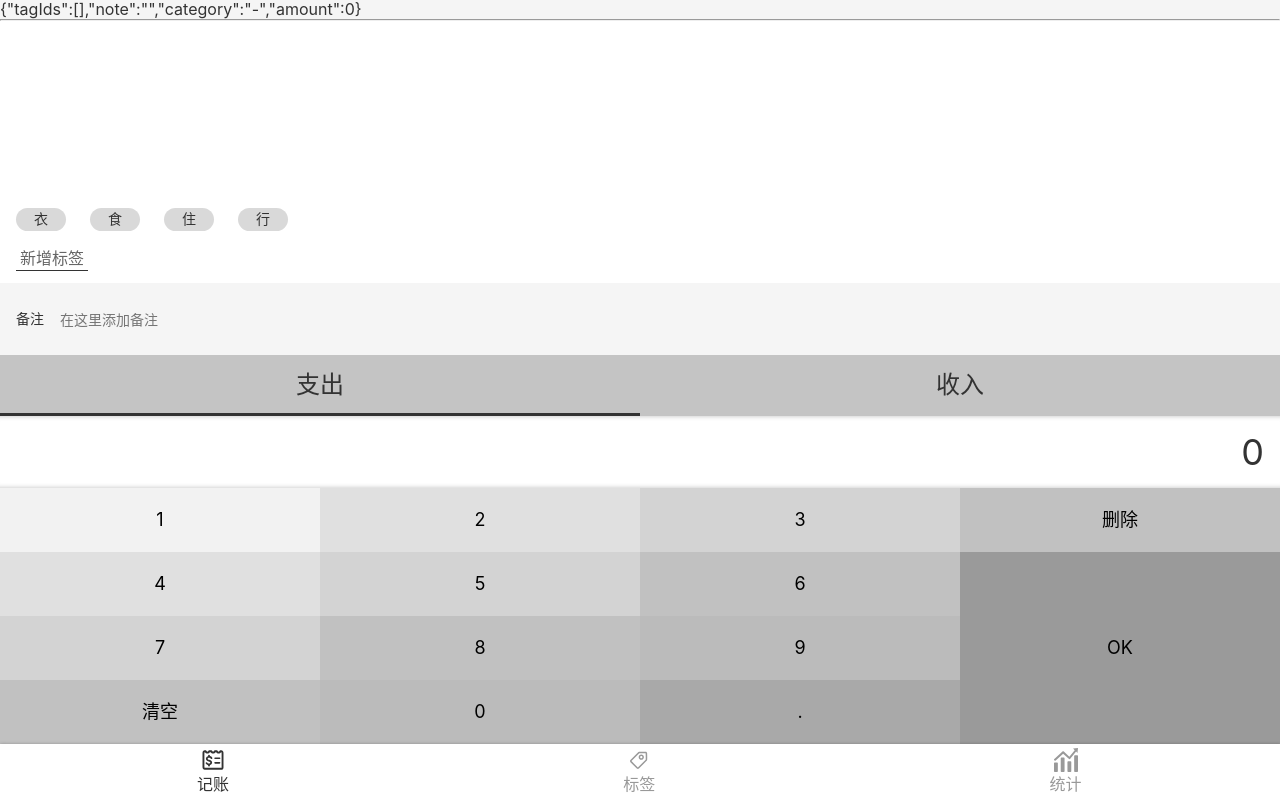
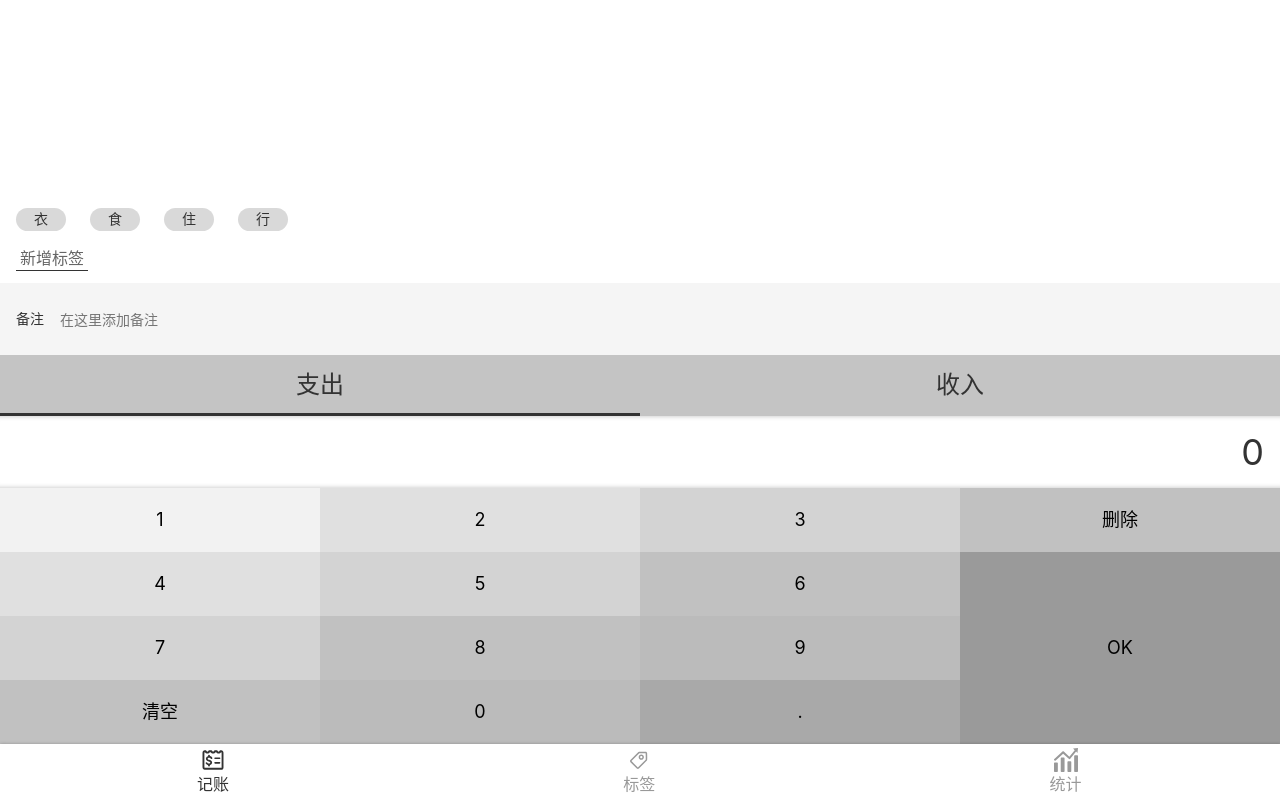
Before and after one commit to lLeahDizon/morney-react, a React app: page /#/money in a window 1280 px wide. Built offline with nearby package versions, Linux system fonts and the light colour scheme.

Commit message:
删除无用的代码

```diff
--- a/src/views/Money.tsx
+++ b/src/views/Money.tsx
@@ -34,8 +34,6 @@
   };
   return (
     <MyLayout>
-      {JSON.stringify(selected)}
-      <hr/>
       <TagsSection value={selected.tagIds} onChange={tagIds => onChange({tagIds})}/>
       <NoteSection value={selected.note} onChange={note => onChange({note})}/>
       <CategorySection value={selected.category} onChange={category => onChange({category})}/>
```
